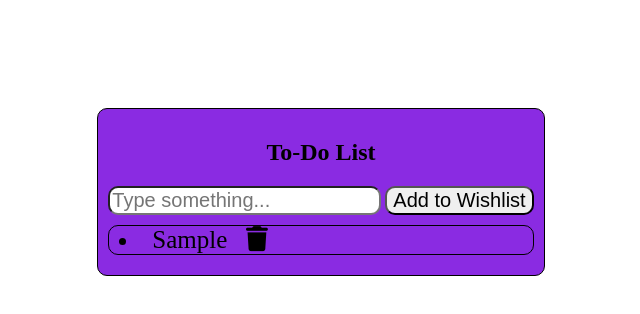
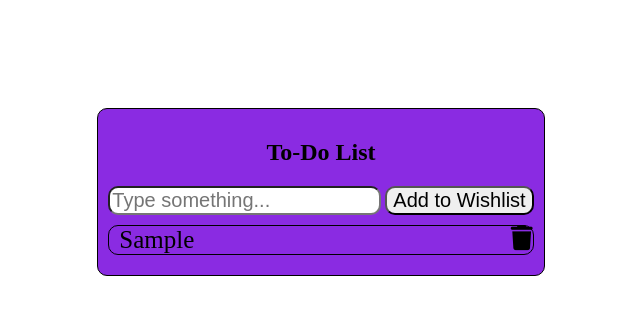
Before and after one commit to Ajay200344/todolist, a plain HTML site: page index.html in a window 1280 px wide. Both pictures are taken after typing "Sample" into the empty fields and a click on the button "Add to Wishlist". Shown: the whole page, without its empty margins (319-959 px from the left). Drawn offline with Linux system fonts and the light colour scheme.

Commit message:
Update index.html

```diff
--- a/index.html
+++ b/index.html
@@ -41,8 +41,9 @@
         border-radius: 10px;
         height: auto;
       }
-      .fa-solid fa-trash {
-        align-self: flex-end;
+      li {
+        display: flex;
+        justify-content:space-between;
       }
     </style>
   </head>
```
